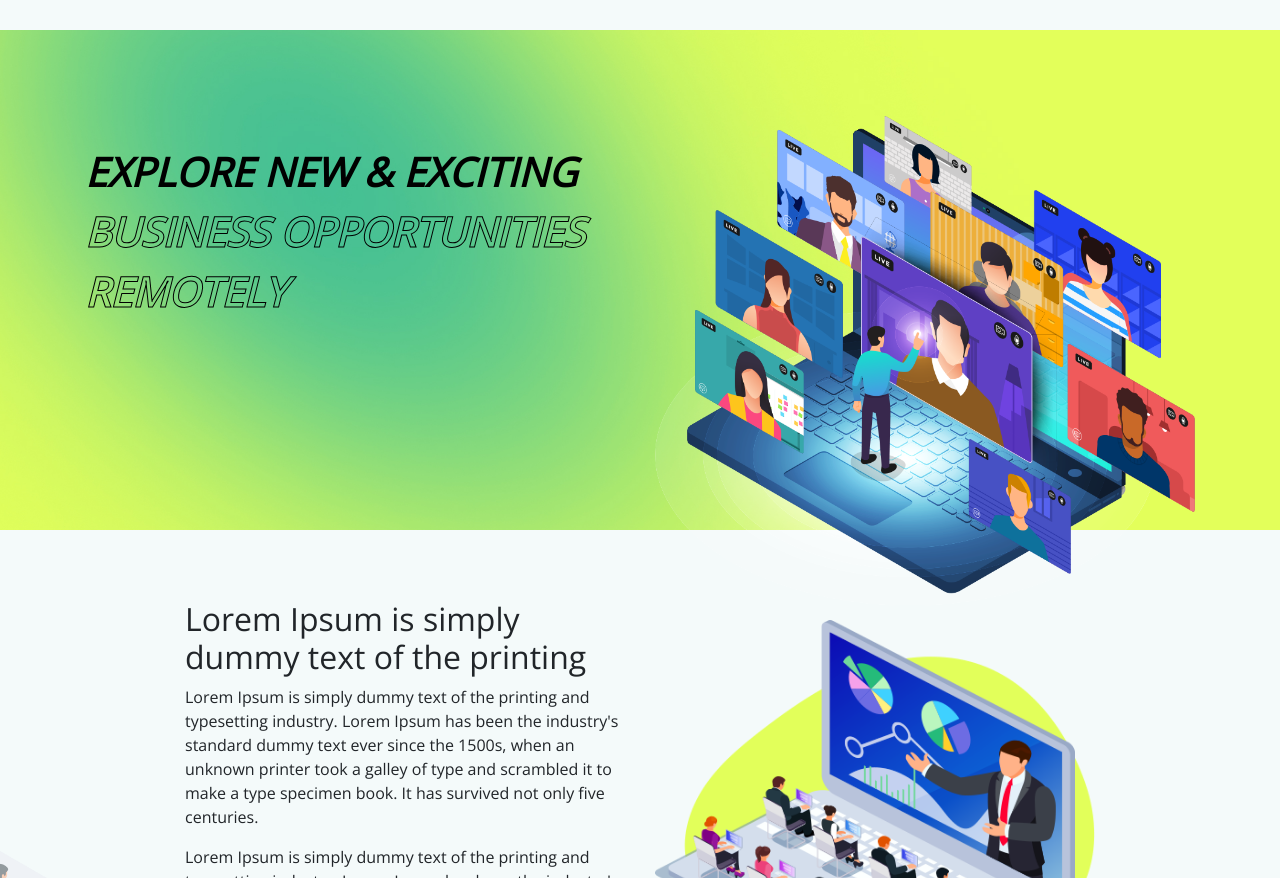
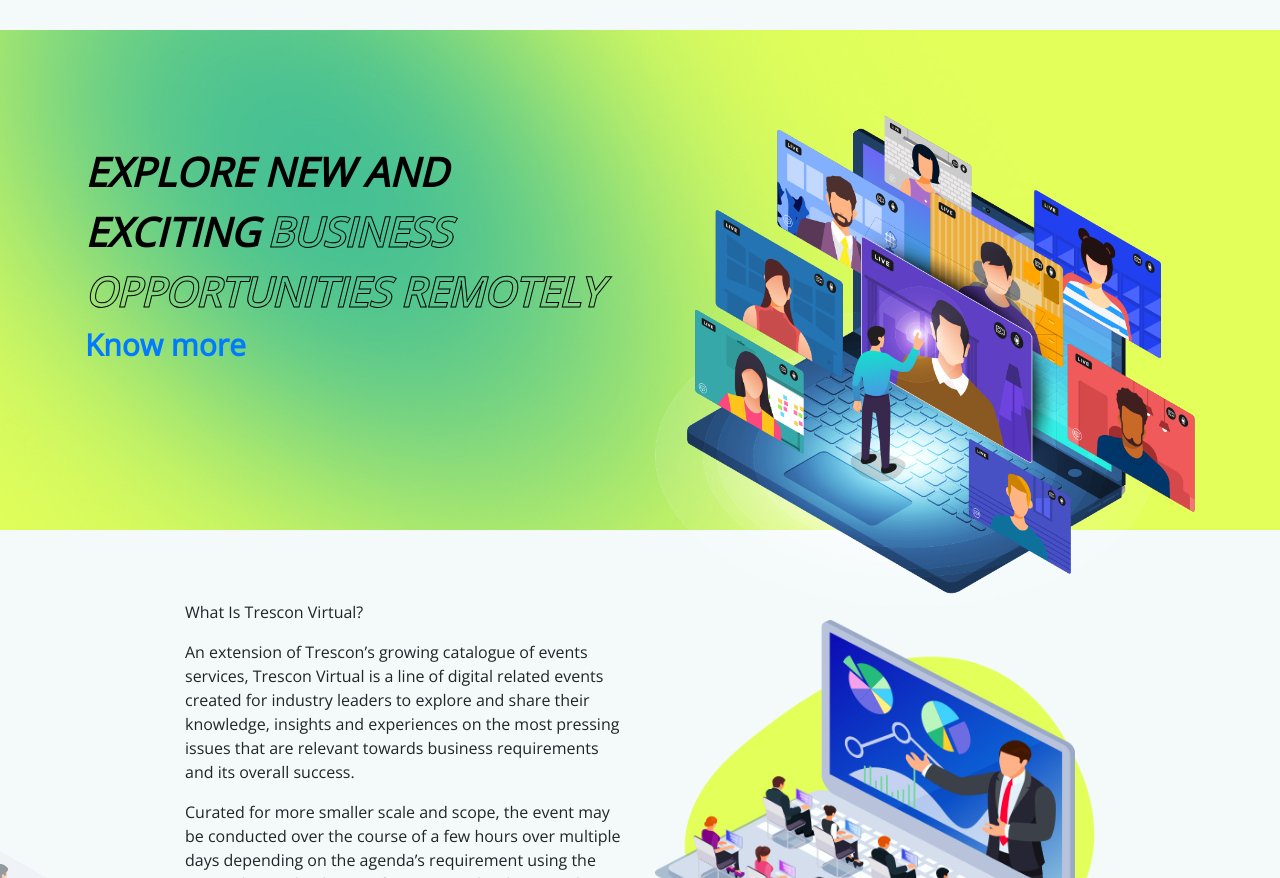
Before and after one commit to shettyabhijith/trescon_assign1, a plain HTML site: page index.html in a window 1280 px wide. Shown: the part 74-952 px from the top of the page. Drawn offline with nearby package versions, Linux system fonts and the light colour scheme.

Commit message:
Add files via upload

```diff
--- a/index.html
+++ b/index.html
@@ -65,8 +65,12 @@
              <div class="row">
           <div class="col-md-6">
             <div class="title-section">
-              <span class="explore_new"
-                >EXPLORE NEW & EXCITING</span>  <span class="business_opportunity">BUSINESS OPPORTUNITIES REMOTELY</span>
+              <div class="main_exp">
+                <span class="explore_new">EXPLORE NEW AND EXCITING</span>
+                <span class="business_opportunity">BUSINESS OPPORTUNITIES REMOTELY</span>
+                <a href="#" class="know_more">Know more</a>
+              </div>
+
 
             </div>
           </div>
@@ -92,13 +96,13 @@
               <div class="col-md-6">
 
                <div class="text-section">
-                   <h2>Lorem Ipsum is simply dummy text of the printing </h2>
-                   <p>Lorem Ipsum is simply dummy text of the printing and typesetting industry. Lorem Ipsum has been the industry's standard dummy text ever since the 1500s, when an unknown printer took a galley of type and scrambled it to make a type specimen book. It has survived not only five centuries.</p>
-                     <p>Lorem Ipsum is simply dummy text of the printing and typesetting industry. Lorem Ipsum has been the industry's standard dummy text ever since the 1500s, when an unknown printer took a galley of type and scrambled it to make a type specimen book. It has survived not only five centuries.</p>
+                   <p class="what_is_trescon">What Is Trescon Virtual? </p>
+                   <p class="abt_tesc1a">An extension of Trescon’s growing catalogue of events services, Trescon Virtual is a line of digital related events created for industry leaders to explore and share their knowledge, insights and experiences on the most pressing issues that are relevant towards business requirements and its overall success.</p>
+                   <p class="abt_tesc2a">Curated for more smaller scale and scope, the event may be conducted over the course of a few hours over multiple days depending on the agenda’s requirement using the most advanced online conferencing technologies, tailor made to suit your business requirements.</p>
                </div>
               </div>
-                <div class="col-md-6">
-                  <img src="./images/image-trescon-virtual.png" class="img-fluid trescon1a"/>
+              <div class="col-md-6">
+                <img src="./images/image-trescon-virtual.png" class="img-fluid trescon1a"/>
               </div>
            </div>
           </div>
@@ -319,13 +323,13 @@
             </div>
           </div>
 
-          <p>
+          <p class="get_update">
             GET UPDATES - SUBSCRIBE TO OUR NEWSLETTER
           </p>
           <div class="email_update_layout">
             <div class="input_email">
               <input type="email" id="email" placeholder="Your Email">
-              <span><button type="submit" class="btn_emai_sub">SUBSCRIBE</button></span>
+              <span><button type="submit" class="btn_emai_sub">Subscribe</button></span>
             </div>
 
           </div>
@@ -349,7 +353,7 @@
         </div>
 
         <div class="useful_links651">
-          <a href="#" class="footer_links65">© 2020 <span style="color: blue;">Trescon</span>. All Rights Reserved</a>
+          <a href="#" class="footer_links65">© 2020 <span style="color: #00ffd0;">Trescon</span>. All Rights Reserved</a>
         </div>
       </div>
     </div>
```
